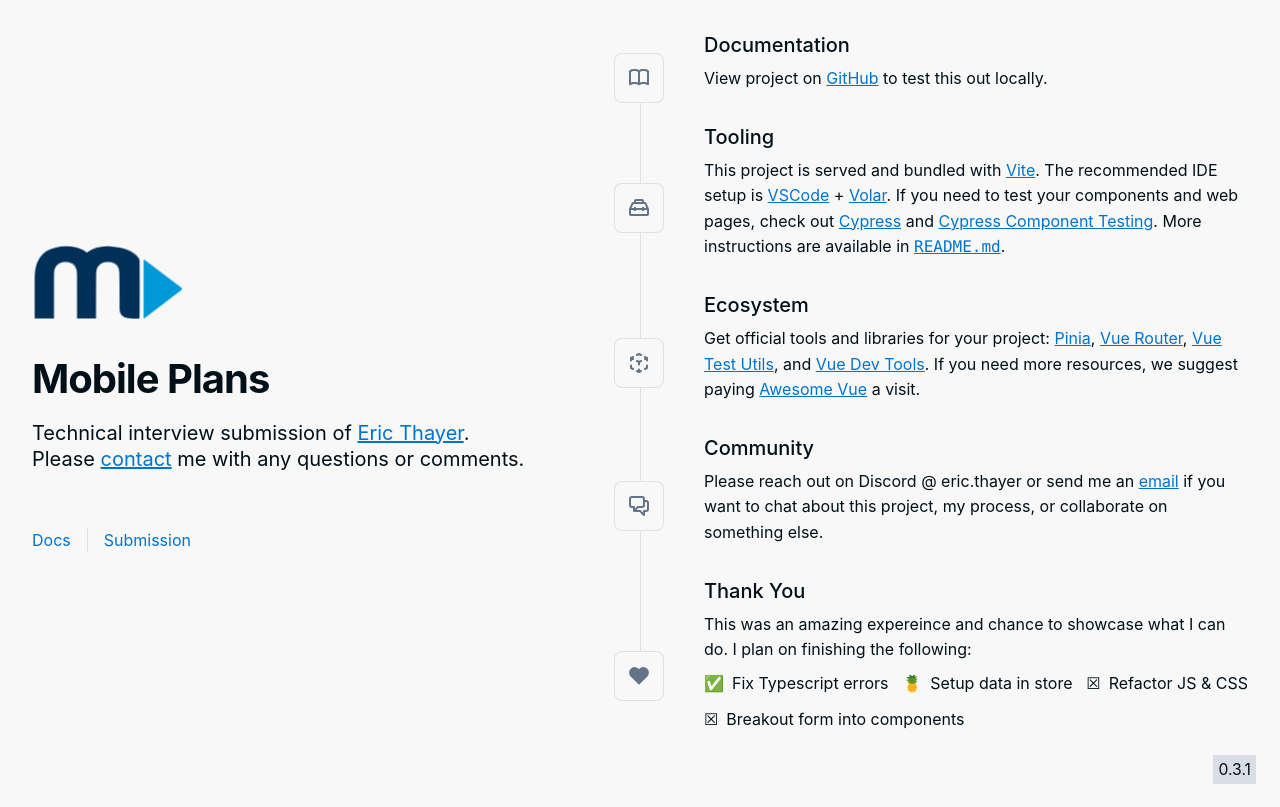
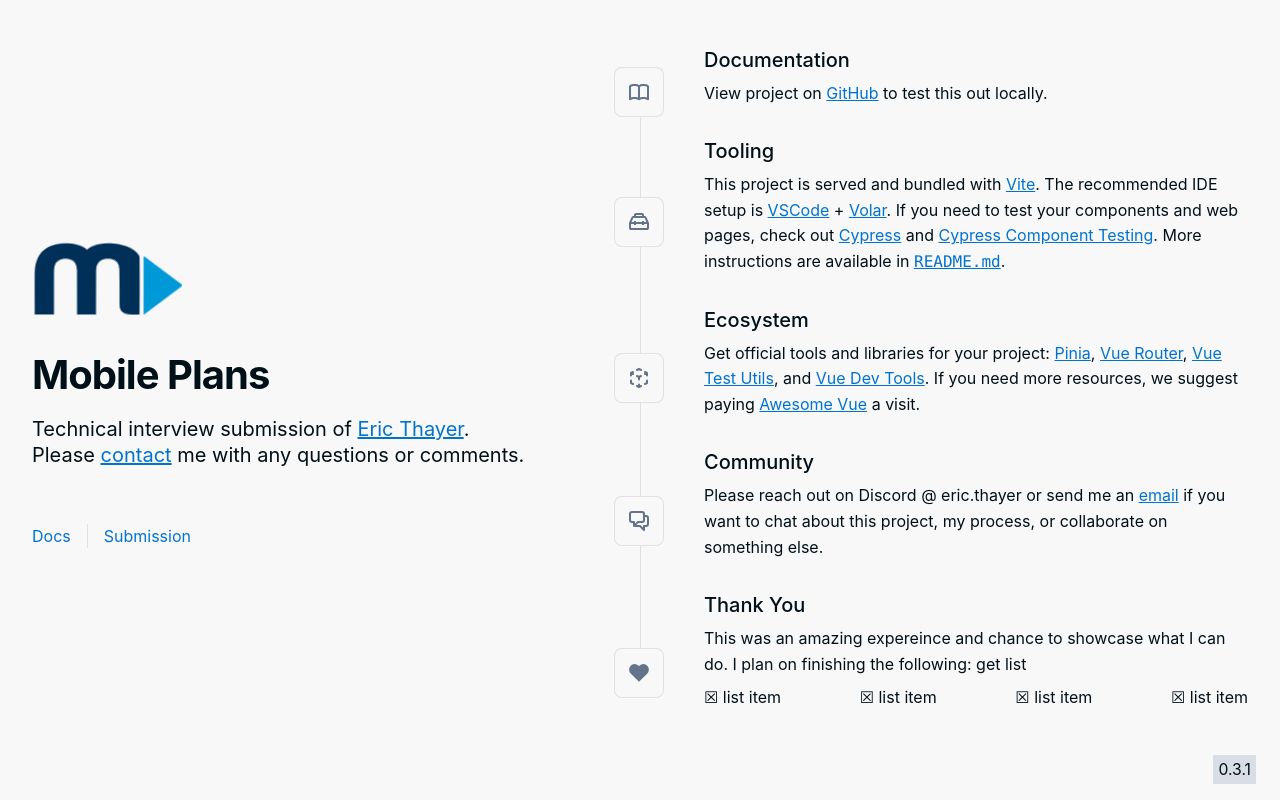
Before and after one commit to ericthayer/mobile-plans, a Vue app: page / in a window 1280 px wide. Built offline with nearby package versions, Linux system fonts and the light colour scheme; a web font is replaced by a local one.

Commit message:
Setup store and correctly passing data from IntroductionItems

```diff
--- a/src/components/text/IntroductionItems.vue
+++ b/src/components/text/IntroductionItems.vue
@@ -64,29 +64,30 @@
 
     This was an amazing expereince and chance to showcase what I can do. I plan on finishing the
     following:
-    <!-- <ul class="list">
+    <button type="button" @click="setToDoList()">get list</button>
+    <ul class="list">
       <li v-for="item in toDoListStore" :key="item.description" class="ml-0">
         <span v-if="item.completed" class="icon pr-2">✅</span>
-        <span v-else-if="item.completed && item.description" class="icon pr-2">🍍</span>
+        <span v-if="item.completed && item.description == 'Setup data in store'" class="icon pr-2">🍍</span>
         <span v-else>☒</span>
         {{ item.description }}
       </li>
-    </ul> -->
-    <ul class="list">
+    </ul>
+    <!-- <ul class="list">
       <li class="ml-0"><span class="icon pr-2">✅</span>Fix Typescript errors</li>
       <li class="ml-0"><span class="icon pr-2">🍍</span>Setup data in store</li>
       <li class="ml-0"><span class="icon pr-2">☒</span>Refactor JS &amp; CSS</li>
       <li class="ml-0"><span class="icon pr-2">☒</span>Breakout form into components</li>
-    </ul>
+    </ul> -->
   </IntroductionItem>
 </template>
 
 <script lang="ts">
 import { defineComponent, computed } from 'vue'
 
-import IntroductionItem from './IntroductionItem.vue'
 import useToDoListStore from '../../stores/ToDoList'
 
+import IntroductionItem from './IntroductionItem.vue'
 import DocumentationIcon from '../icons/IconDocumentation.vue'
 import ToolingIcon from '../icons/IconTooling.vue'
 import EcosystemIcon from '../icons/IconEcosystem.vue'
@@ -108,6 +109,32 @@
     EcosystemIcon,
     CommunityIcon,
     SupportIcon
+  },
+  methods: {
+    setToDoList() {
+      const toDoList = [
+        {
+          description: 'Fix TypeScript errors',
+          completed: true
+        },
+        {
+          description: 'Setup data in store',
+          completed: true
+        },
+        {
+          description: 'Refactor JS/CSS',
+          completed: false
+        },
+        {
+          description: 'Breakout form into components',
+          completed: false
+        }
+      ]
+      useToDoListStore().setList(toDoList as [{ description: string, completed: boolean }])
+    }
+  },
+  mounted() {
+    // this.setToDoList()
   }
 })
 </script>
--- a/src/stores/ToDoList.ts
+++ b/src/stores/ToDoList.ts
@@ -1,40 +1,42 @@
-// import { ToDoList } from './../types';
 import { defineStore } from 'pinia'
 import { type ToDoList } from '../types'
 
-const useToDoListStore = defineStore('toDoListStore', {
+const useToDoListStore = defineStore('ToDoListStore', {
   state: () => ({
     toDoList: [] as ToDoList[]
   }),
   actions: {
-    setList() {
-      const list = [
-        {
-          description: 'Fix TypeScript errors',
-          completed: true
-        },
-        {
-          description: 'Fix TypeScript errors',
-          completed: false
-        },
-        {
-          description: 'Fix TypeScript errors',
-          completed: false
-        },
-        {
-          description: 'Fix TypeScript errors',
-          completed: false
-        }
-      ]
-      this.toDoList = list
+    setList(items: [{ description: string, completed: boolean }]) {
+      this.toDoList = items
     }
   },
   getters: {
     getList: (state) => {
-      const list = state.toDoList
-      return list
+      if(state.toDoList.length == 0) {
+        const list = [
+          {
+            description: 'list item',
+            completed: false
+          },
+          {
+            description: 'list item',
+            completed: false
+          },
+          {
+            description: 'list item',
+            completed: false
+          },
+          {
+            description: 'list item',
+            completed: false
+          }
+        ]
+        return list as [{ description: string, completed: boolean }]
+      } else {
+        return state.toDoList as []
+      }
     }
-  },
+  }
 })
 
 export default useToDoListStore
```
